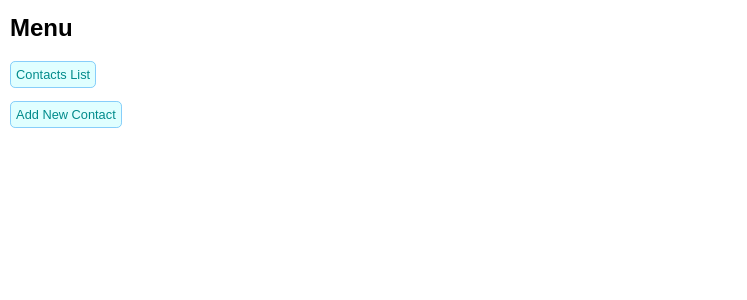
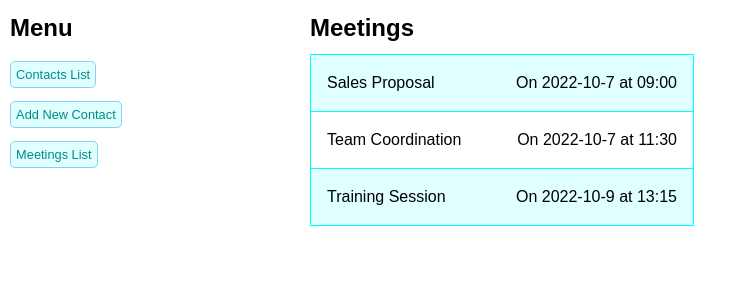
Before and after one commit to boolean-uk/react-address-book, a React (Create React App) app: page /meetings in a window 1280 px wide. Shown: the top 300 px of the page, without its empty margins (0-747 px from the left). Built offline with nearby package versions, Linux system fonts and the light colour scheme; data requests are answered from the project's data file.

Commit message:
Corrects path for meetings

```diff
--- a/src/App.js
+++ b/src/App.js
@@ -4,19 +4,33 @@ import ContactsList from "./components/Contacts/ContactsList";
 import ContactsAdd from "./components/Contacts/ContactsAdd";
 import ContactsView from "./components/Contacts/ContactsView";
 import ContactsEdit from "./components/Contacts/ContactsEdit";
+import MeetingsList from "./components/Meetings/MeetingsList";
 import "./styles/styles.css";
 
 export default function App() {
   const [contacts, setContacts] = useState([]);
+  const [meetings, setMeetings] = useState([]);
 
   //TODO: Load all contacts on useEffect when component first renders
 
   const getContacts = () => {
     try {
       fetch("http://localhost:4000/contacts")
-        .then((data) => data.json())
-        .then((data) => {
-          setContacts(data);
+        .then((contactsData) => contactsData.json())
+        .then((contactsData) => {
+          setContacts(contactsData);
+        });
+    } catch (err) {
+      console.error(err);
+    }
+  };
+
+  const getMeetings = () => {
+    try {
+      fetch("http://localhost:4000/meetings")
+        .then((meetingsData) => meetingsData.json())
+        .then((meetingsData) => {
+          setMeetings(meetingsData);
         });
     } catch (err) {
       console.error(err);
@@ -25,6 +39,7 @@ export default function App() {
 
   useEffect(() => {
     getContacts();
+    getMeetings();
   }, []);
 
   return (
@@ -42,6 +57,11 @@ export default function App() {
               Add New Contact
             </Link>
           </li>
+          <li className="linkListItem">
+            <Link to="/meetings" className="linkButton">
+              Meetings List
+            </Link>
+          </li>
         </ul>
       </nav>
       <main>
@@ -50,6 +70,16 @@ export default function App() {
             path="/"
             element={
               <ContactsList contacts={contacts} setContacts={setContacts} />
+            }
+          />
+          <Route
+            path="/meetings"
+            element={
+              <MeetingsList
+                contacts={contacts}
+                meetings={meetings}
+                setMeetings={setMeetings}
+              />
             }
           />
           <Route
--- a/src/components/Meetings/MeetingsList.jsx
+++ b/src/components/Meetings/MeetingsList.jsx
@@ -5,7 +5,7 @@ import "../../styles/loadspinner.css";
 
 function MeetingsList(props) {
   const navigate = useNavigate();
-  //"contacts" must be passed as prop to this component
+
   const { contacts, meetings, setMeetings } = props;
 
   return (
```
